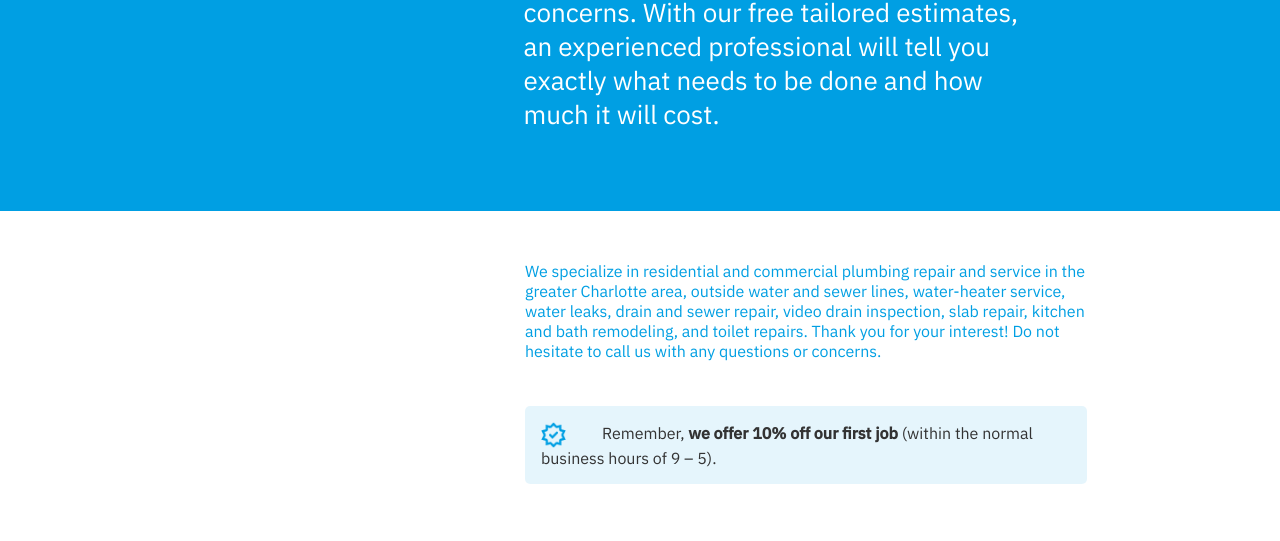
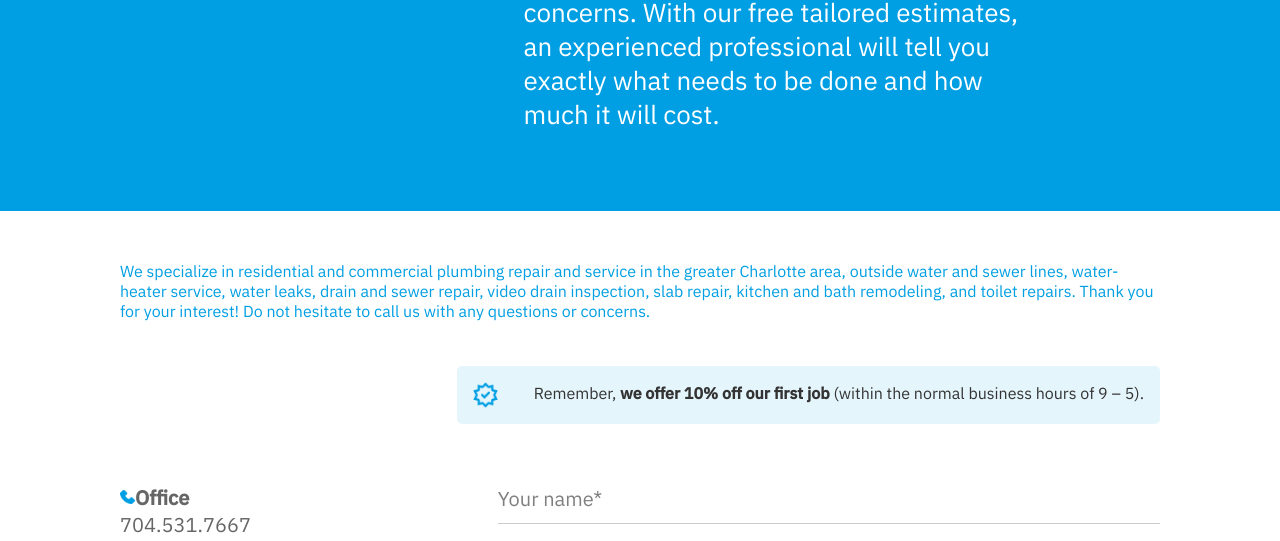
Before and after one commit to Natmacira/ammonsplumbing, a plain HTML site: page contact.html in a window 1280 px wide. Shown: the part 258-799 px from the top of the page. Drawn offline with Linux system fonts and the light colour scheme.

Commit message:
cleaned code from #we-specialize-text

```diff
--- a/css/style.scss
+++ b/css/style.scss
@@ -837,17 +837,15 @@ details {
 
 #text-from-contact-div {
 	display: flex;
-	flex-direction: column;
-	padding: 50px 0 60px 405px;
-	margin: 0;
-	width: 93%;
+    flex-direction: column;
+    padding: 50px 0 60px 0;
+    align-items: flex-end;
+
+	@media (max-width: $breakpoint-tablet) {
+			padding: 0;
+		}
 }
 
-@media (max-width: $breakpoint-tablet) {
-	#text-from-contact-div {
-		padding: 0;
-	}
-}
 
 #we-specialize-text {
 	color: $theme-color-light-blue;
@@ -855,6 +853,7 @@ details {
 	font-style: normal;
 	font-weight: normal;
 	font-size: 16px;
+	padding: 0 0 0 340px;
 }
 
 @media (max-width: $breakpoint-tablet) {
```
Also changed, not shown: css/style.min.css, 1 other file.
